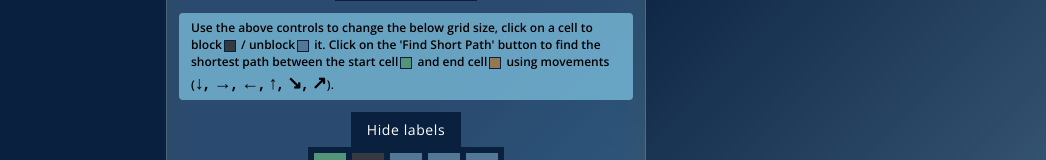
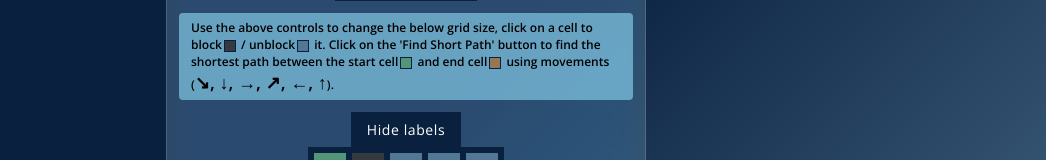
Before and after one commit to KarthikUdayMurthy/maze-walker, a React (Create React App) app: page / in a window 1280 px wide. Shown: the part 152-312 px from the top of the page, without its empty margins (234-1280 px from the left). Built offline with nearby package versions, Linux system fonts and the light colour scheme.

Commit message:
changed order of directions to reduce iterations

```diff
--- a/App.tsx
+++ b/App.tsx
@@ -56,7 +56,7 @@ export default function App() {
         <div className="maze-cell display start"></div> and end cell
         <div className="maze-cell display end"></div> using movements (
         <span style={{ fontSize: '18px' }}>
-          &#8595;, &#8594;, &#8592;, &#8593;, &#8600;, &#8599;
+          &#8600;, &#8595;, &#8594;, &#8599;, &#8592;, &#8593;
         </span>
         ).
       </div>
--- a/useFindPath.ts
+++ b/useFindPath.ts
@@ -27,6 +27,8 @@ const _findShortPathUsingBFS = (m: number, n: number, bc: string[]) => {
     if (blocked.has(currentCellInd)) continue;
     if (visited.has(currentCellInd)) continue;
 
+    console.log(currentCellInd, _currentPath);
+
     iterations++;
 
     visited.add(currentCellInd);
@@ -36,12 +38,12 @@ const _findShortPathUsingBFS = (m: number, n: number, bc: string[]) => {
     if (currentCellInd === dstCellInd) return currentPath.split(CELL_DELIMITER);
 
     const directions = [
+      [1, 1], // diagonal down-right
       [1, 0], // down
       [0, 1], // right
+      [-1, 1], // diagonal up-right
       [0, -1], // left
       [-1, 0], // up
-      [1, 1], // diagonal down-right
-      [-1, 1], // diagonal up-right
     ];
 
     directions.forEach(([rDiff, cDiff]) => {
```
